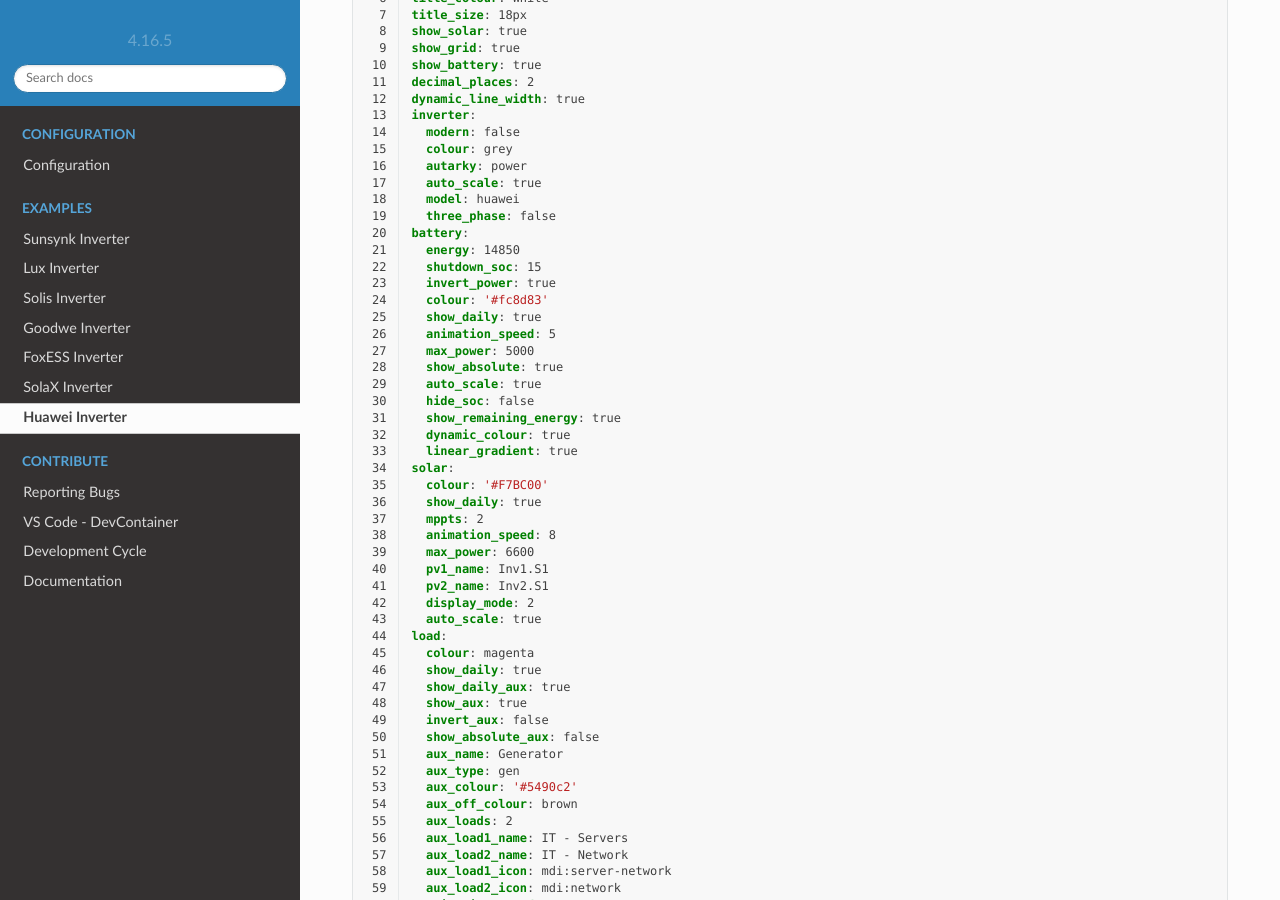
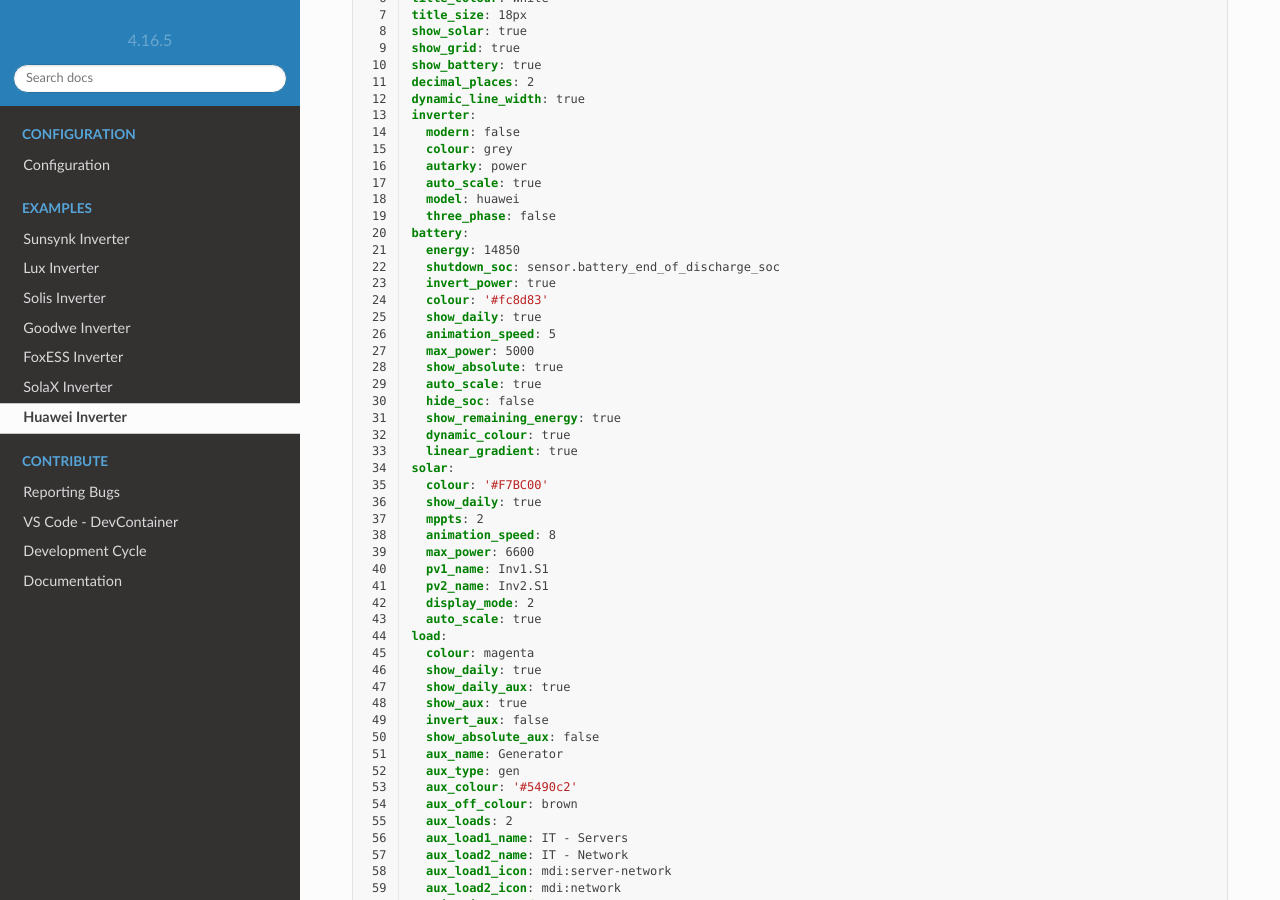
Before and after one commit to slipx06/sunsynk-power-flow-card, a Sphinx documentation site: the page built from docs/examples/huawei.rst, in a window 1280 px wide and 900 px high, scrolled down 1158 px. Built offline with Sphinx 7.4.7 and the Read the Docs theme 2.0.0, drawn with Linux system fonts in a browser that asks for light colours; some of the changed text lies outside the part shown.

Commit message:
Update huawei.rst
Switch to using the Huawei sensor for battery shutdown SoC, instead of needing to enter a figure into card yaml

```diff
--- a/docs/examples/huawei.rst
+++ b/docs/examples/huawei.rst
@@ -58,7 +58,7 @@ Example 1 - 1 x L1 1phase inverter with a 15kWh LUNA ESS battery - 2 PV strings
     three_phase: false
   battery:
     energy: 14850
-    shutdown_soc: 15
+    shutdown_soc: sensor.battery_end_of_discharge_soc
     invert_power: true
     colour: '#fc8d83'
     show_daily: true
@@ -217,7 +217,7 @@ Example 2 - 2 x L1 1phase inverter with a 15kWh LUNA ESS battery - 4 PV strings
     three_phase: false
   battery:
     energy: 14850
-    shutdown_soc: 15
+    shutdown_soc: sensor.battery_end_of_discharge_soc
     invert_power: true
     colour: '#fc8d83'
     show_daily: true
@@ -384,7 +384,7 @@ Example 3 - 1 x M1 3phase inverter with a 15kWh LUNA ESS battery - 2 PV strings
     three_phase: true
   battery:
     energy: 14850
-    shutdown_soc: 15
+    shutdown_soc: sensor.battery_end_of_discharge_soc
     invert_power: true
     colour: '#fc8d83'
     show_daily: true
@@ -553,7 +553,7 @@ Example 4 - 1 x M1 3phase inverters with 2 x 15kWh LUNA ESS batteries - 2 PV str
     three_phase: true
   battery:
     energy: 29700
-    shutdown_soc: 15
+    shutdown_soc: sensor.battery_end_of_discharge_soc
     invert_power: true
     colour: '#fc8d83'
     show_daily: true
```
